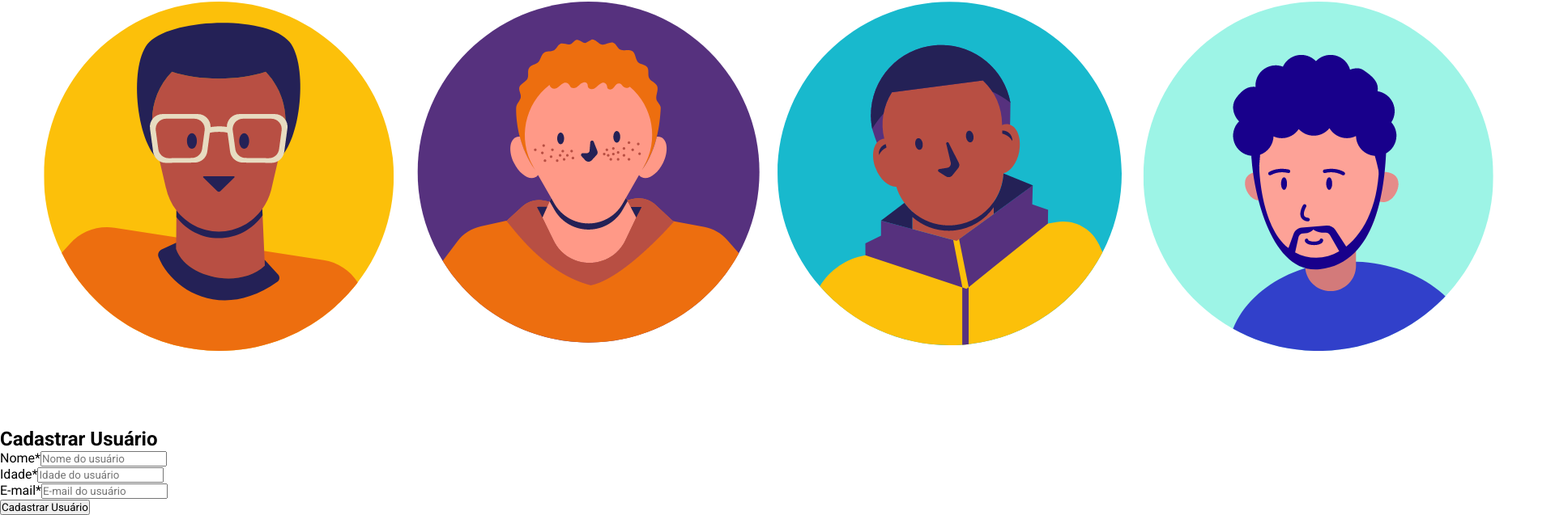
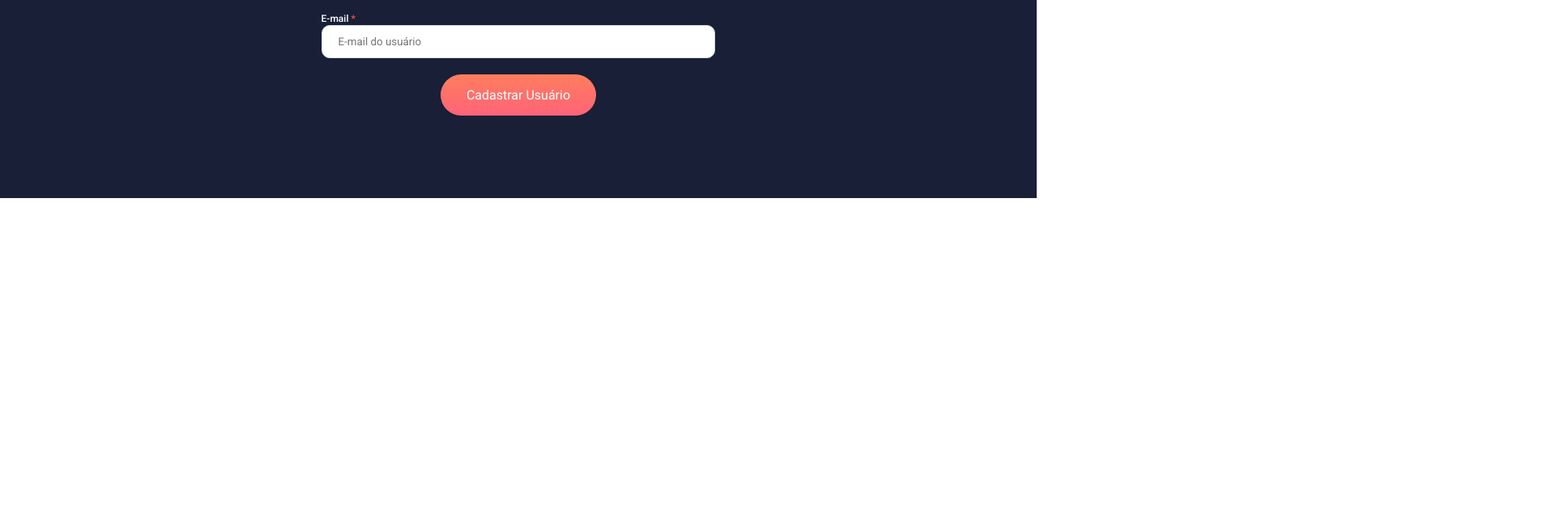
Before and after one commit to DomingosRossi/devclub-cadastro-usuarios, a React (Vite) app: page / in a window 1280 px wide. Shown: the part 555-1192 px from the top of the page at 81% size, 1920 px wide, since content can reach past the window. After the commit the page ends 800 px from the top, so only its background shows below. Built offline with nearby package versions, Linux system fonts and the light colour scheme; a web font is replaced by a local one.

Commit message:
feito styles.js e organizado o projeto

```diff
--- a/src/main.jsx
+++ b/src/main.jsx
@@ -1,12 +1,12 @@
 import React from 'react'
 import ReactDOM from 'react-dom/client'
 import { GlobalStyles } from './styles/GlobalStyles.js'
-import App from './App.jsx'
+import Home from './pages/Home'
 
 
 ReactDOM.createRoot(document.getElementById('root')).render(
   <React.StrictMode>
     <GlobalStyles />
-    <App />
+    <Home />
   </React.StrictMode>,
 )
--- a/src/App.jsx
+++ b/src/pages/Home/index.jsx
@@ -1,5 +1,5 @@
 import { Button, Container, Form, Input, InputLabel, Title, TopBackground, ContainerInputs } from './styles'; // ajuste o caminho conforme necessário
-import UsersImgage from './assets/users.png';
+import UsersImgage from '../../assets/users.png';
 
 function Home() {
   return (
@@ -12,23 +12,23 @@ function Home() {
         <Title>Cadastrar Usuário</Title>
 
         <ContainerInputs>
-          <div>
             <div>
-              <InputLabel>Nome<span>*</span></InputLabel>
+              <InputLabel>Nome<span> *</span></InputLabel>
               <Input type='text' placeholder="Nome do usuário" />
             </div>
 
             <div>
-              <InputLabel>Idade<span>*</span></InputLabel>
+              <InputLabel>Idade<span> *</span></InputLabel>
               <Input type="number" placeholder="Idade do usuário" />
             </div>
+
+          </ContainerInputs>
+
+          <div style={{ width: '100%'}}>
+            <InputLabel>E-mail<span> *</span></InputLabel>
+            <Input type="email" placeholder="E-mail do usuário" />
           </div>
 
-          <div>
-            <InputLabel>E-mail<span>*</span></InputLabel>
-            <Input type="email" placeholder="E-mail do usuário" />
-          </div>
-        </ContainerInputs>
         <Button>Cadastrar Usuário</Button>
       </Form>
     </Container>
--- /dev/null
+++ b/src/pages/Home/styles.js
@@ -0,0 +1,87 @@
+import styled from 'styled-components';
+
+export const Container = styled.div`
+    background-color: #181f36;
+    display: flex;
+    flex-direction: column;
+    align-items: center;
+    justify-content: space-evenly;
+    padding: 20px;
+    height: 100vh;
+`
+
+export const TopBackground = styled.div`
+    background: linear-gradient(to right, #fe7e5d, #7f3841);
+    height: 30vh;
+    width: 90vw;
+    max-width: 800px;
+    border-radius: 30px;
+    display: flex;
+    align-items: center;
+    justify-content: center;
+
+    img {
+        max-width: 100%;
+        max-height: 100%;
+    }
+`
+
+export const Form = styled.form`
+    display: flex;
+    flex-direction: column;
+    align-items: center;
+    gap: 20px;
+    max-width: 500px;
+`
+
+export const Title = styled.h2`
+    color: #fff;
+    text-align: center;
+    font-size: 38px;
+    font-style: normal;
+    font-weight: 600;
+`
+
+export const ContainerInputs = styled.div`
+    display: flex;
+    gap: 20px;
+`
+
+export const Input = styled.input`
+    border-radius: 10px;
+    border: 1px solid #d2dae2;
+    background-color: #fff;
+    padding: 12px 20px;
+    outline: none;
+    width: 100%;
+`
+
+export const InputLabel = styled.label`
+    color: #fff;
+    font-size: 12px;
+    font-weight: 500;
+
+    span {
+        color: #ef4f45;
+        font-weight: bold;
+    }
+`
+
+export const Button = styled.button`
+    border: none;
+    background: linear-gradient(180deg, #fe7e5d, #FF6378 100%);
+    font-size: 16px;
+    color: #fff;
+    padding: 16px 32px;
+    width: fit-content;
+    cursor: pointer;
+    border-radius: 30px;
+
+    &:hover {
+        opacity: 0.8;
+    }
+
+    &:active {
+        opacity: 0.5;
+    }
+`
--- a/src/styles.js
+++ /dev/null
@@ -1,17 +0,0 @@
-import styled from 'styled-components';
-
-export const Container = styled.div``
-
-export const TopBackground = styled.div``
-
-export const Form = styled.form``
-
-export const ContainerInputs = styled.div``
-
-export const Input = styled.input``
-
-export const InputLabel = styled.label``
-
-export const Button = styled.button``
-
-export const Title = styled.h2``
```
